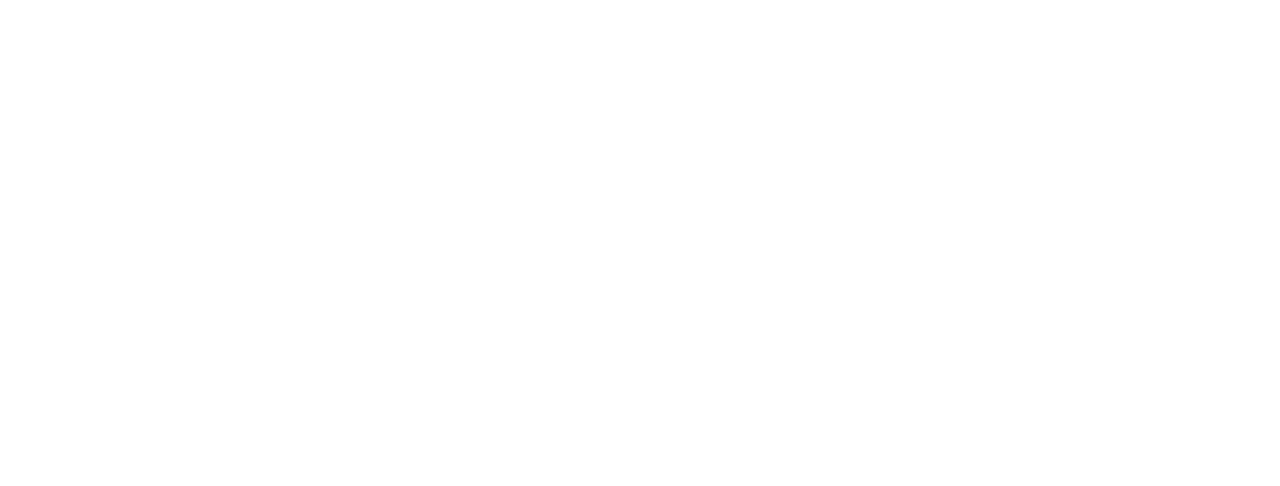
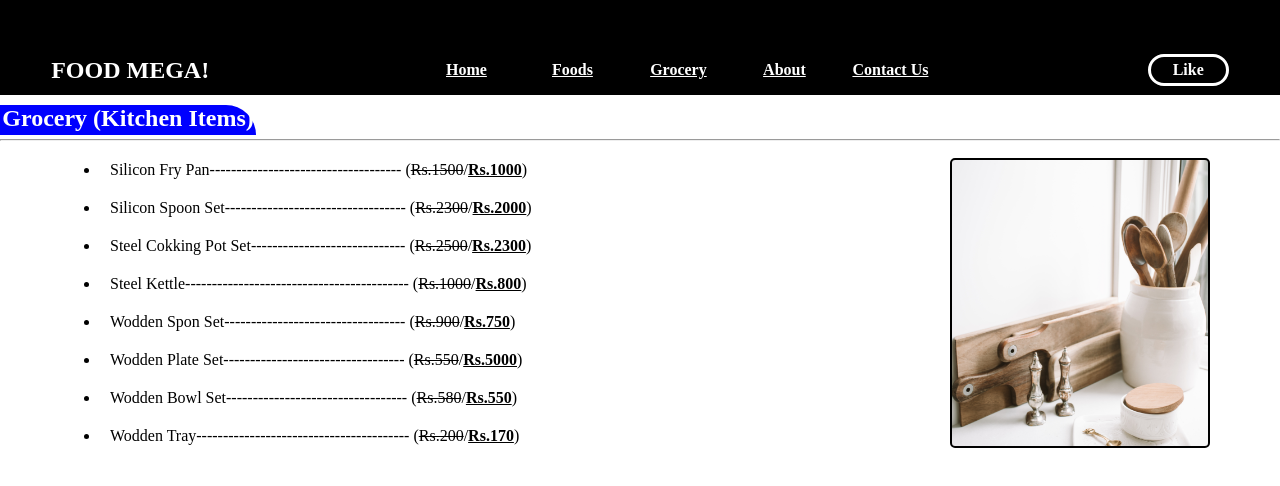
Before and after one commit to ayansheikh6600/E-Commerce-Assignment, a plain HTML site: page Pages/grocery.html in a window 1280 px wide. Drawn offline with Linux system fonts and the light colour scheme.

Commit message:
Create Grocery Page And Some style changes

```diff
--- a/Pages/grocery.html
+++ b/Pages/grocery.html
@@ -0,0 +1,41 @@
+<!DOCTYPE html>
+<html lang="en">
+<head>
+    <meta charset="UTF-8">
+    <meta http-equiv="X-UA-Compatible" content="IE=edge">
+    <meta name="viewport" content="width=device-width, initial-scale=1.0">
+    <title>Grocery</title>
+    <link rel="stylesheet" href="../style.css">
+</head>
+<body>
+
+    <!-- Navbar Start -->
+    <nav>
+        <h2 class="logo"> FOOD <span class="logo-span">MEGA!</span></h2>
+        <ul>
+          <li><a class="do" href="../index.html">Home</a></li>
+          <li><a class="do" href="./food.html">Foods</a></li>
+          <li><a class="do" href="./grocery.html">Grocery</a></li>
+          <li><a class="do" href="./about.html">About</a></li>
+          <li><a class="do" href="./contact.html">Contact Us</a></li>
+        </ul>
+        <a href="#" class="btn">Like</a>
+      </nav>
+      <!-- Navbar End -->
+
+    <h2 class="q">Grocery (Kitchen Items)</h2>
+    <hr>
+    <ul class="grocery">
+        <div class="gr"></div>
+        <li>Silicon Fry Pan------------------------------------ (<del>Rs.1500</del>/<ins>Rs.1000</ins>)</li>
+        <li>Silicon Spoon Set---------------------------------- (<del>Rs.2300</del>/<ins>Rs.2000</ins>)</li>
+        <li>Steel Cokking Pot Set----------------------------- (<del>Rs.2500</del>/<ins>Rs.2300</ins></del>)</li>
+        <li>Steel Kettle------------------------------------------ (<del>Rs.1000</del>/<ins>Rs.800</ins>)</li>
+        <li>Wodden Spon Set---------------------------------- (<del>Rs.900</del>/<ins>Rs.750</ins>)</li>
+        <li>Wodden Plate Set---------------------------------- (<del>Rs.550</del>/<ins>Rs.5000</ins>)</li>
+        <li>Wodden Bowl Set---------------------------------- (<del>Rs.580</del>/<ins>Rs.550</ins>)</li>
+        <li>Wodden Tray---------------------------------------- (<del>Rs.200</del>/<ins>Rs.170</ins>)</li>
+    </ul>
+
+</body>
+</html>
--- a/style.css
+++ b/style.css
@@ -119,6 +119,7 @@ h2,a, .btn-lets{
     border-radius: 5px;
 }
 .biryani, .burger, .tikkah{
+
     cursor: pointer;
 }
 .tikkah:hover,.burger:hover,.biryani:hover{
@@ -133,6 +134,7 @@ h2,a, .btn-lets{
     font-family: 'Courier New', Courier, monospace;
 }
 .Extra-item>li,.Rice>li,.Barbq>li, .Burger>li{
+    font-weight: bold;
     width: 60%;
    padding: 10px;
    margin-left: 100px;
@@ -182,6 +184,8 @@ h2,a, .btn-lets{
     border-radius: 5px;
 }
 .q{
+    margin-top: 10px;
+    margin-bottom: 4px;
     text-align: center;
     width: 20%;
     height: 30px;
@@ -190,3 +194,26 @@ h2,a, .btn-lets{
     background-color: blue;
 
 }
+/* Grocery Page CSS */
+.grocery{
+    margin-top: 10px;
+}
+.grocery ins{
+    font-weight: bold;
+}
+.grocery>li{
+    width: 60%;
+   padding: 10px;
+   margin-left: 100px;
+}
+.gr{
+    margin-top: 7px;
+    float: right;
+    margin-right: 70px;
+    background-image: url(./images/spoon.jpg);
+    width: 260px;
+    height: 290px;
+    background-size: cover;
+    border: 2px solid black;
+    border-radius: 5px;
+}
```
Also changed, not shown: Pages/food.html (+4 -4 lines), images/spoon.jpg (added).
